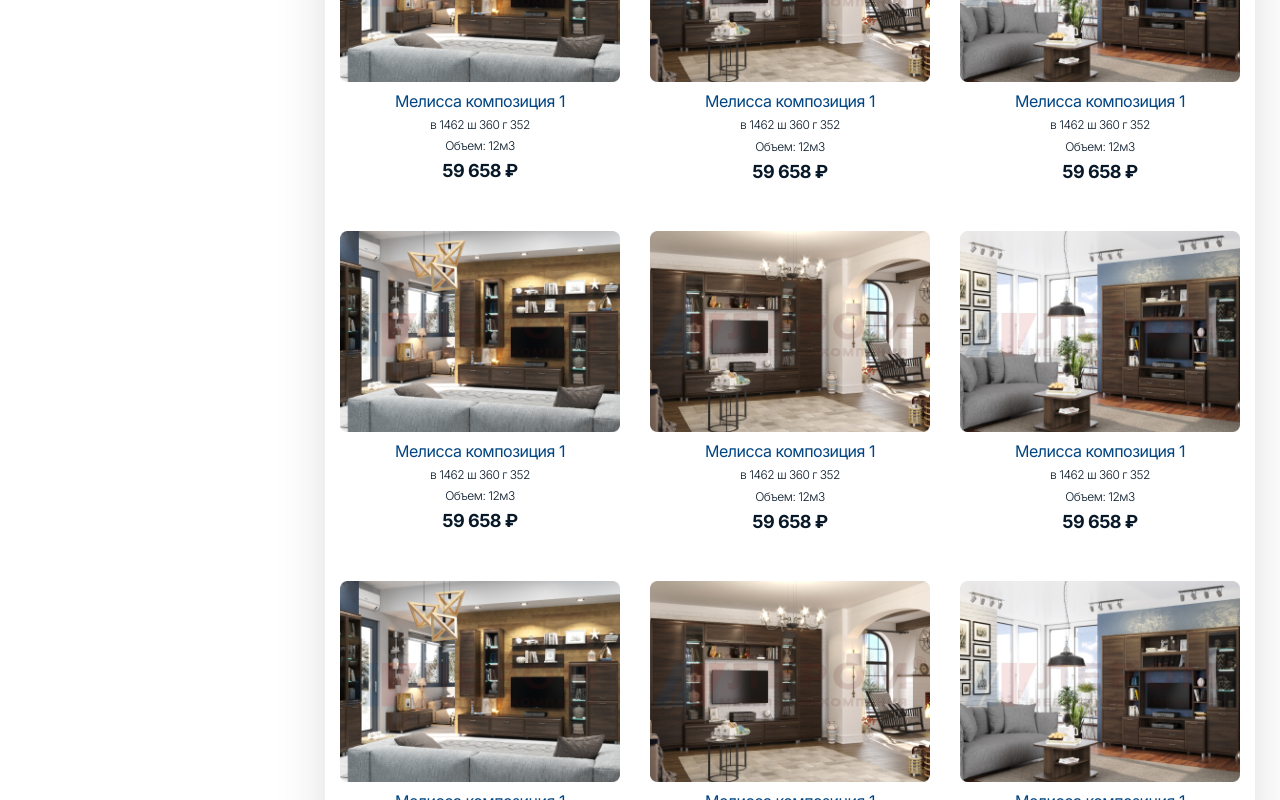
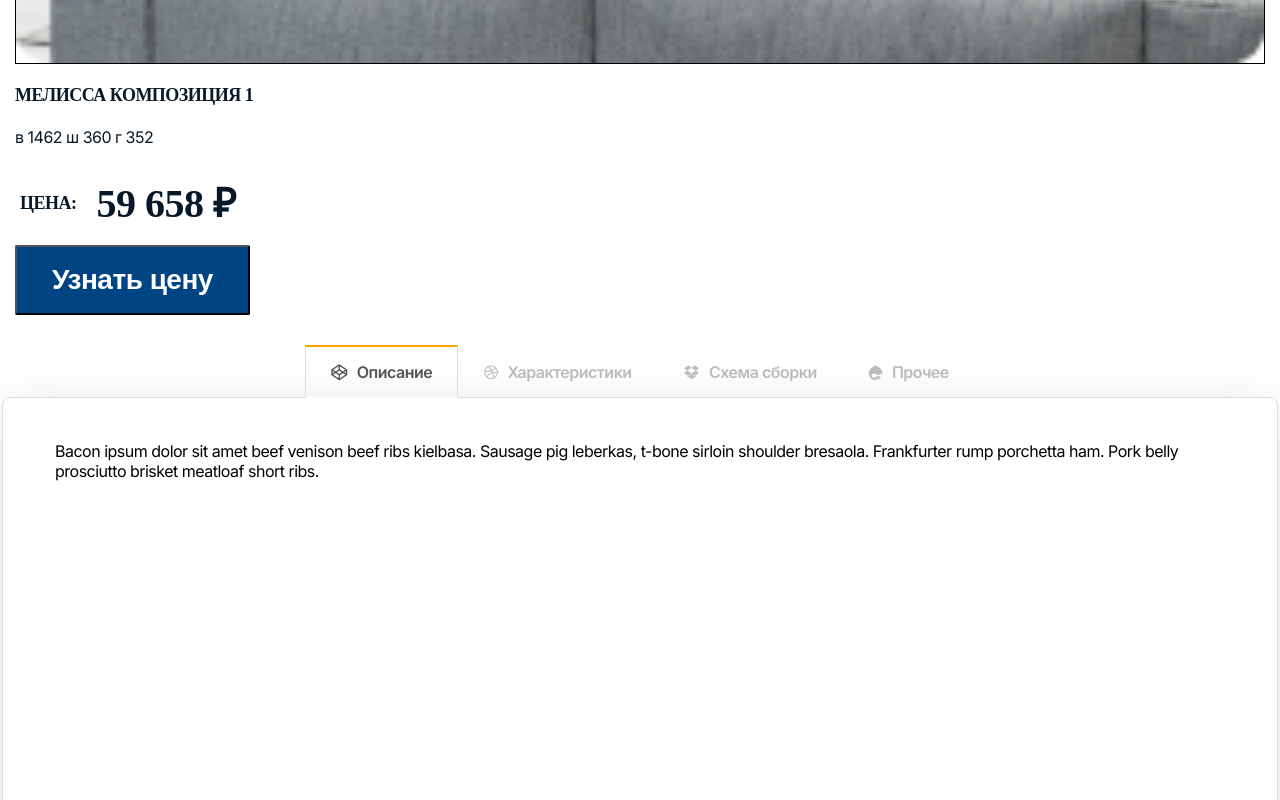
Before and after one commit to Lyatifov/site, a React (Create React App) app: page / in a window 1280 px wide. Shown: the part 1060-1860 px from the top of the page. Built offline with nearby package versions, Linux system fonts and the light colour scheme.

Commit message:
add 2/3 ItemPage

```diff
--- a/src/components/Main/Catalog/Catalog.jsx
+++ b/src/components/Main/Catalog/Catalog.jsx
@@ -1,6 +1,6 @@
 import cl from "./Catalog.module.css"
 import { useSelector } from "react-redux"
-import CatalogItem from "./Items/CatalogItem"
+import CatalogItem from "./Item/CatalogItem"
 import CatalogCategories from "./Categories/CatalogCategories"
 import { useState } from "react"
 
--- a/src/components/Main/Catalog/Items/CatalogItem.module.css
+++ b/src/components/Main/Catalog/Item/CatalogItem.module.css
@@ -26,6 +26,7 @@
     flex-direction: column;
     justify-content: space-around;
     position: static;
+    padding-bottom: 20px;
 }
 
 .catalog__itemImg>img {
@@ -152,6 +153,7 @@
 
     .catalogItem__buttonWrapper {
         height: 0;
+        width: 0;
     }
 
     .catalogItem__buttonWrapper_target {
--- /dev/null
+++ b/src/components/Main/ItemPage/InformationBar/InformationBar.jsx
@@ -0,0 +1,74 @@
+import { useEffect, useState } from "react"
+import cl from "./InformationBar.module.css"
+import InfoItem from "./Item/InfoItem"
+import InfoLabel from "./label/InfoLabel"
+
+
+export default function InformationBar() {
+
+    const [isSelect, setIsSelect] = useState()
+
+
+    const selectHandler = (item) => {
+        setIsSelect(item)
+    }
+
+    useEffect(() => {
+        selectHandler(arr[0].id)
+    }, [])
+
+    const arr = [
+        {
+            id: 601,
+            inset: {
+                title: "Описание",
+                for: "1"
+            },
+            text: "Bacon ipsum dolor sit amet beef venison beef ribs kielbasa. Sausage pig leberkas, t-bone sirloin shoulder bresaola. Frankfurter rump porchetta ham. Pork belly prosciutto brisket meatloaf short ribs.",
+        },
+        {
+            id: 602,
+            inset: {
+                title: "Характеристики",
+                for: "2"
+            },
+            text: "Bacon ipsum dolor sit amet beef venison beef ribs kielbasa. Sausage pig leberkas, t-bone sirloin shoulder bresaola. Pork belly prosciutto brisket meatloaf short ribs.",
+        },
+        {
+            id: 603,
+            inset: {
+                title: "Схема сборки",
+                for: "3"
+            },
+            text: "Bacon ipsum dolor sit amet beef venison beef ribs kielbasa. Frankfurter rump porchetta ham. ",
+        },
+        {
+            id: 604,
+            inset: {
+                title: "Прочее",
+                for: "4"
+            },
+            text: "Bacon ipsum dolor sit amet beef venison beef ",
+        }
+    ]
+
+    return (
+        <saction>
+            <div className={cl.info}>
+                {
+                    arr.map(item =>
+                        <InfoLabel key={item.id} id={item.id} inset={item.inset} selectHandler={selectHandler} isSelect={isSelect} />
+                    )
+
+                }
+                <div className={cl.info__wrapper}>
+                    {
+                        arr.map(item =>
+                            <InfoItem key={item.id} id={item.id} text={item.text} isSelect={isSelect} />
+                        )
+                    }
+                </div>
+            </div>
+        </saction>
+    )
+}
--- /dev/null
+++ b/src/components/Main/ItemPage/InformationBar/InformationBar.module.css
@@ -0,0 +1,12 @@
+.info {
+    margin: 30px 2px;
+}
+
+.info__wrapper {
+    background: #FFFFFF;
+    min-height: 350px;
+    box-shadow: 0px 10px 52px -8px rgba(0, 0, 0, 0.17);
+    border-radius: 8px;
+    padding: 43px 52px;
+    border: 1px solid #ddd;
+}
--- /dev/null
+++ b/src/components/Main/ItemPage/InformationBar/Item/InfoItem.jsx
@@ -0,0 +1,11 @@
+import cl from "./InfoItem.module.css"
+
+export default function InfoItem({ id, text, isSelect }) {
+    return (
+        <div className={cl.info}>
+            <div className={isSelect === id ? cl.info__textArea_selected : cl.info__textArea}>
+                {text}
+            </div>
+        </div>
+    );
+}
--- /dev/null
+++ b/src/components/Main/ItemPage/InformationBar/Item/InfoItem.module.css
@@ -0,0 +1,7 @@
+.info__textArea {
+    display: none;
+}
+
+.info__textArea_selected {
+    text-align: left;
+}
--- /dev/null
+++ b/src/components/Main/ItemPage/InformationBar/label/InfoLabel.jsx
@@ -0,0 +1,9 @@
+import cl from "./InfoLabel.module.css"
+
+export default function InfoLabel({ id, inset, selectHandler, isSelect }) {
+  return (
+    <label for={inset.for} className={isSelect === id ? cl.info__label_checked : cl.info__label} onClick={() => selectHandler(id)}>
+      {inset.title}
+    </label>
+  );
+}
--- /dev/null
+++ b/src/components/Main/ItemPage/InformationBar/label/InfoLabel.module.css
@@ -0,0 +1,62 @@
+@import url("https://netdna.bootstrapcdn.com/font-awesome/4.1.0/css/font-awesome.css");
+
+label {
+    display: inline-block;
+    margin: 0 0 -1px;
+    padding: 15px 25px;
+    font-weight: 600;
+    text-align: center;
+    color: #bbb;
+    border: 1px solid transparent;
+}
+
+label:before {
+    font-family: fontawesome;
+    font-weight: normal;
+    margin-right: 10px;
+}
+
+label[for*='1']:before {
+    content: '\f1cb';
+}
+
+label[for*='2']:before {
+    content: '\f17d';
+}
+
+label[for*='3']:before {
+    content: '\f16b';
+}
+
+label[for*='4']:before {
+    content: '\f1a9';
+}
+
+label:hover {
+    color: #888;
+    cursor: pointer;
+}
+
+.info__label_checked {
+    color: #555;
+    border: 1px solid #ddd;
+    border-top: 2px solid orange;
+    border-bottom: 1px solid #fff;
+}
+
+@media screen and (max-width: 650px) {
+    label {
+        font-size: 0;
+    }
+
+    label:before {
+        margin: 0;
+        font-size: 18px;
+    }
+}
+
+@media screen and (max-width: 400px) {
+    label {
+        padding: 15px;
+    }
+}
--- /dev/null
+++ b/src/components/Main/ItemPage/ItemPage.jsx
@@ -0,0 +1,55 @@
+import cl from "./ItemPage.module.css"
+import { useSelector } from "react-redux"
+import Button from "../../UI/Button/Button"
+import InformationBar from "./InformationBar/InformationBar"
+
+export default function ItemPage() {
+
+    const catalog = useSelector(state => state.catalog.catalog)
+
+    const data = catalog[0]
+
+    console.log(data)
+
+    return (
+        <article>
+
+            <div className={cl.item}>
+                <div className={cl.item__img}>
+                    <img src={data.img} alt="" />
+                </div>
+                <div>
+                    <div className={cl.item__textBlock}>
+                        <div className={cl.item__title}>{data.title}</div>
+
+                        <div className={cl.item__description}>
+                            {data.description}
+                        </div>
+                    </div>
+
+                    <div className={cl.item__priceWrapper}>
+                        <div className={cl.item__price}>
+                            <div >Цена:</div>
+                            <div className={cl.item__priceSum}>{data.price}</div>
+                        </div>
+                        <div className={cl.item__priceButtonWrapper}>
+                            <Button className={cl.item__priceButton}>Узнать цену</Button>
+                        </div>
+                    </div>
+                </div>
+            </div>
+
+            <InformationBar />
+
+
+
+
+
+
+            <div>
+                <div>С ЭТИМ ТОВАРОМ МОЖНО КУПИТЬ</div>
+                <div></div>
+            </div>
+        </article>
+    )
+}
--- /dev/null
+++ b/src/components/Main/ItemPage/ItemPage.module.css
@@ -0,0 +1,96 @@
+.item {
+    margin: 25px 15px;
+}
+
+.item__img {
+    border: 1px solid #000000;
+    height: auto;
+    margin: auto;
+    display: flex;
+}
+
+.item__img>img {
+    margin: auto;
+    width: 100%;
+    height: auto;
+}
+
+.item__textBlock {
+    margin: 20px 0;
+    text-align: left;
+}
+
+.item__title {
+    font-family: 'Gilroy';
+    font-style: normal;
+    font-weight: 700;
+    font-size: 18px;
+    line-height: 23px;
+    letter-spacing: -0.5px;
+    text-transform: uppercase;
+    color: #071828;
+}
+
+.item__description {
+    padding: 20px 0;
+    font-weight: 400;
+    font-size: 16px;
+    line-height: 20px;
+    letter-spacing: -0.5px;
+    color: #071828;
+}
+
+.item__priceWrapper {
+    display: flex;
+    flex-direction: column;
+    justify-content: left;
+}
+
+.item__price {
+    display: flex;
+
+    font-family: 'Gilroy';
+    font-style: normal;
+    font-weight: 700;
+    font-size: 18px;
+    line-height: 23px;
+    letter-spacing: -0.5px;
+    text-transform: uppercase;
+    color: #071828;
+}
+
+.item__price>div {
+    padding: 5px;
+}
+
+.item__priceSum {
+    margin-left: 10px;
+    font-family: 'Gilroy';
+    font-style: normal;
+    font-weight: 700;
+    font-size: 40px;
+    line-height: 51x;
+
+    text-align: right;
+    letter-spacing: -0.5px;
+    text-transform: uppercase;
+
+    color: #071828;
+}
+
+.item__priceButtonWrapper {
+    margin-top: 25px;
+    display: inline-flex;
+}
+
+.item__priceButton {
+    background: #004583;
+    border-radius: 2px;
+    font-weight: 600;
+    font-size: 28px;
+    line-height: 36px;
+    letter-spacing: -0.5px;
+    padding: 15px 35px;
+
+    color: #FFFFFF;
+}
--- a/src/components/Main/Main.jsx
+++ b/src/components/Main/Main.jsx
@@ -4,6 +4,7 @@ import Presentation from "./Presentation/Presentation"
 import { useEffect, useState } from 'react'
 import { useSelector } from "react-redux"
 import Catalog from "./Catalog/Catalog"
+import ItemPage from "./ItemPage/ItemPage"
 
 export default function Main() {
 
@@ -34,7 +35,10 @@ export default function Main() {
     return (
         <main className={cl.main}>
 
-            <Catalog />
+            <ItemPage />
+
+
+            {/* <Catalog /> */}
 
             {/* <Presentation />
                 <Demo isModileVersion={isModileVersion} data={demoPorduct} />
```
Also changed, not shown: src/components/Main/Catalog/Item/CatalogItem.jsx (renamed from src/components/Main/Catalog/Items/CatalogItem.jsx).
